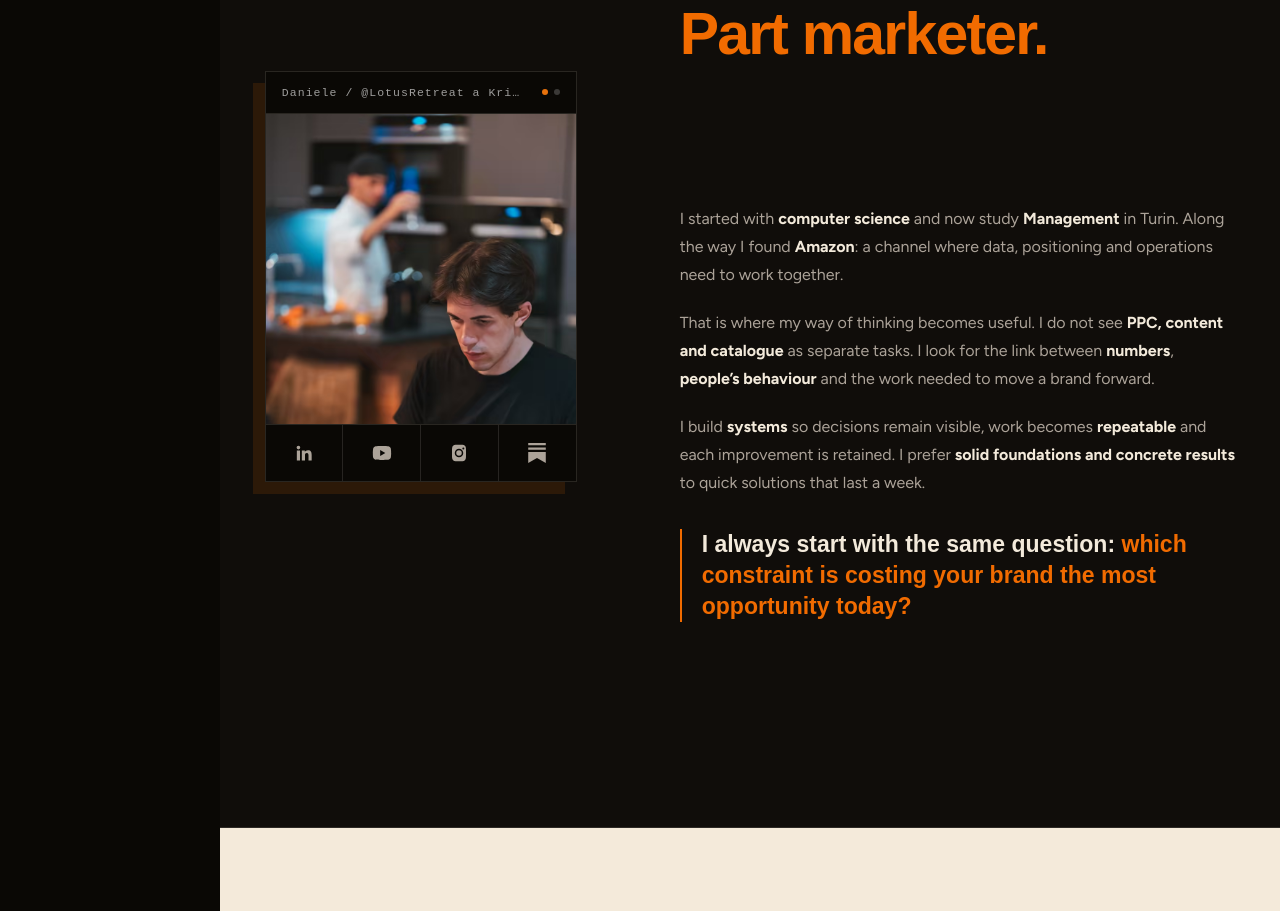
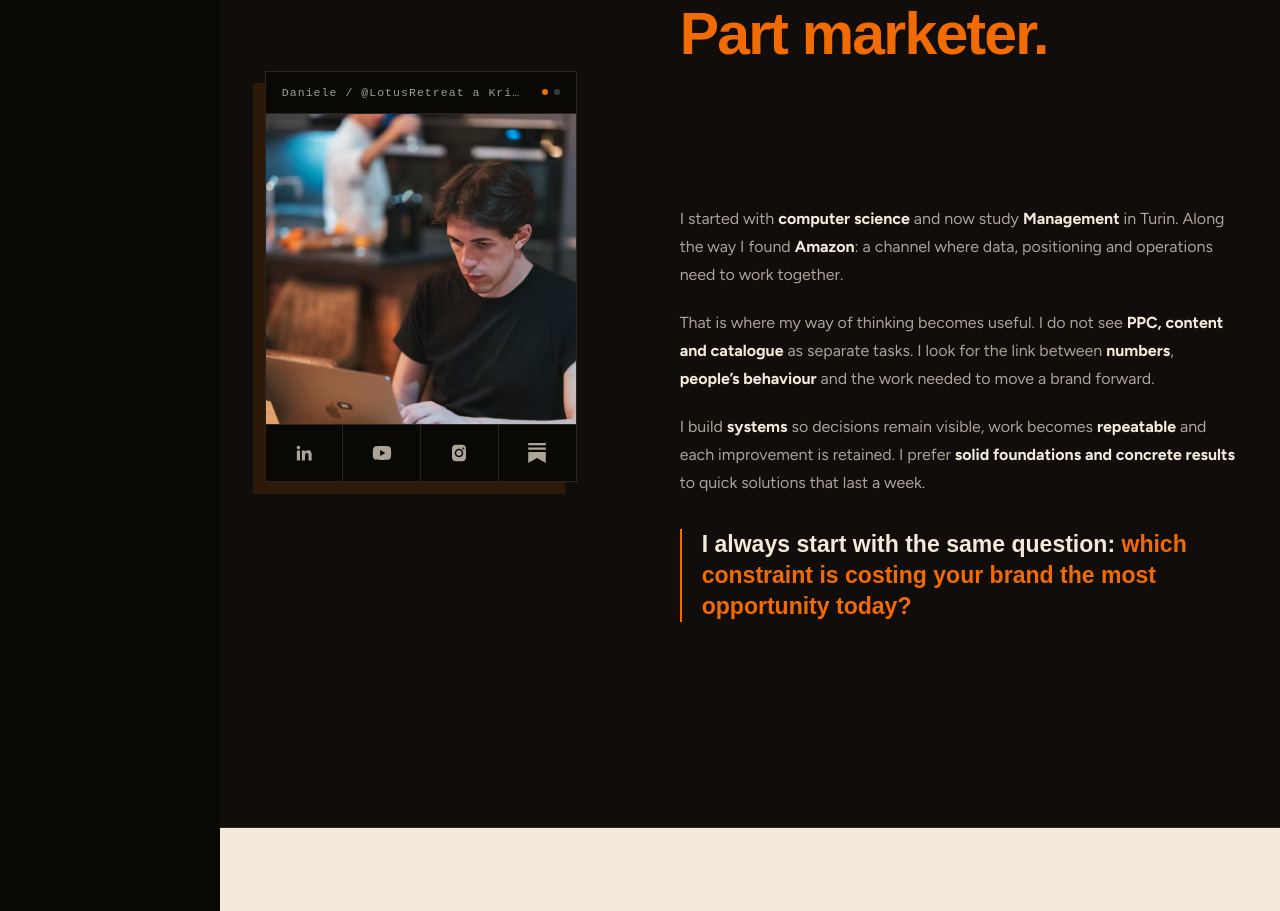
Before and after one commit to coderrordan/portfolio, a React (Vite) app: page / in a window 1280 px wide. Shown: the part 1905-2816 px from the top of the page. Built offline with nearby package versions, Linux system fonts and the light colour scheme; a web font is replaced by a local one.

Commit message:
fix: about image viewport block + explicit 50% 50% object-position

```diff
--- a/src/index.css
+++ b/src/index.css
@@ -736,9 +736,13 @@ h3 {
   text-transform: none;
 }
 
+.about-media .media-frame__viewport {
+  display: block;
+}
+
 .about-media .media-frame__image {
   object-fit: cover !important;
-  object-position: center !important;
+  object-position: 50% 50% !important;
 }
 
 .about-heading h2 {
```
